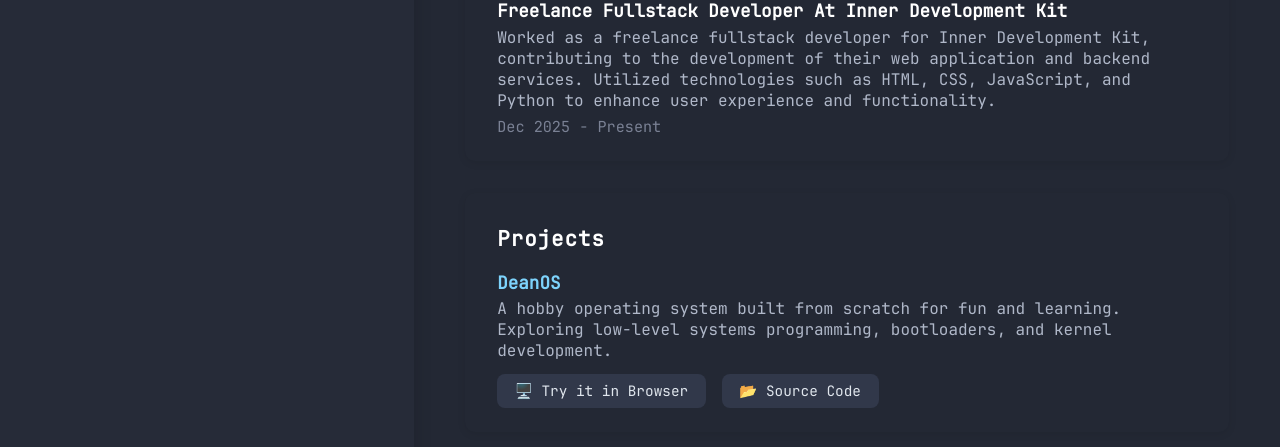
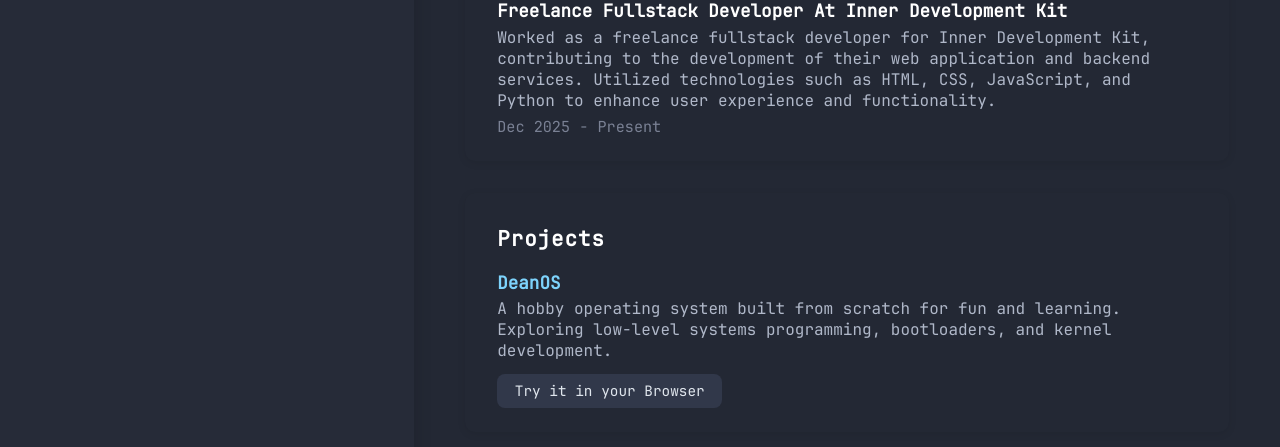
Before and after one commit to adel051700/adel051700.github.io, a plain HTML site: page index.html in a window 1280 px wide. Shown: the part 631-1078 px from the top of the page. Drawn offline with Linux system fonts and the light colour scheme.

Commit message:
removed source code button and changed text for trying in browser

```diff
--- a/index.html
+++ b/index.html
@@ -83,8 +83,7 @@
                         <h3><a href="https://github.com/adel051700/deanos" target="_blank">DeanOS</a></h3>
                         <p>A hobby operating system built from scratch for fun and learning. Exploring low-level systems programming, bootloaders, and kernel development.</p>
                         <div class="project-links">
-                            <a href="deanos/" class="project-btn">🖥️ Try it in Browser</a>
-                            <a href="https://github.com/adel051700/deanos" target="_blank" class="project-btn">📂 Source Code</a>
+                            <a href="deanos/" class="project-btn">Try it in your Browser</a>
                         </div>
                     </div>
                 </div>
```
